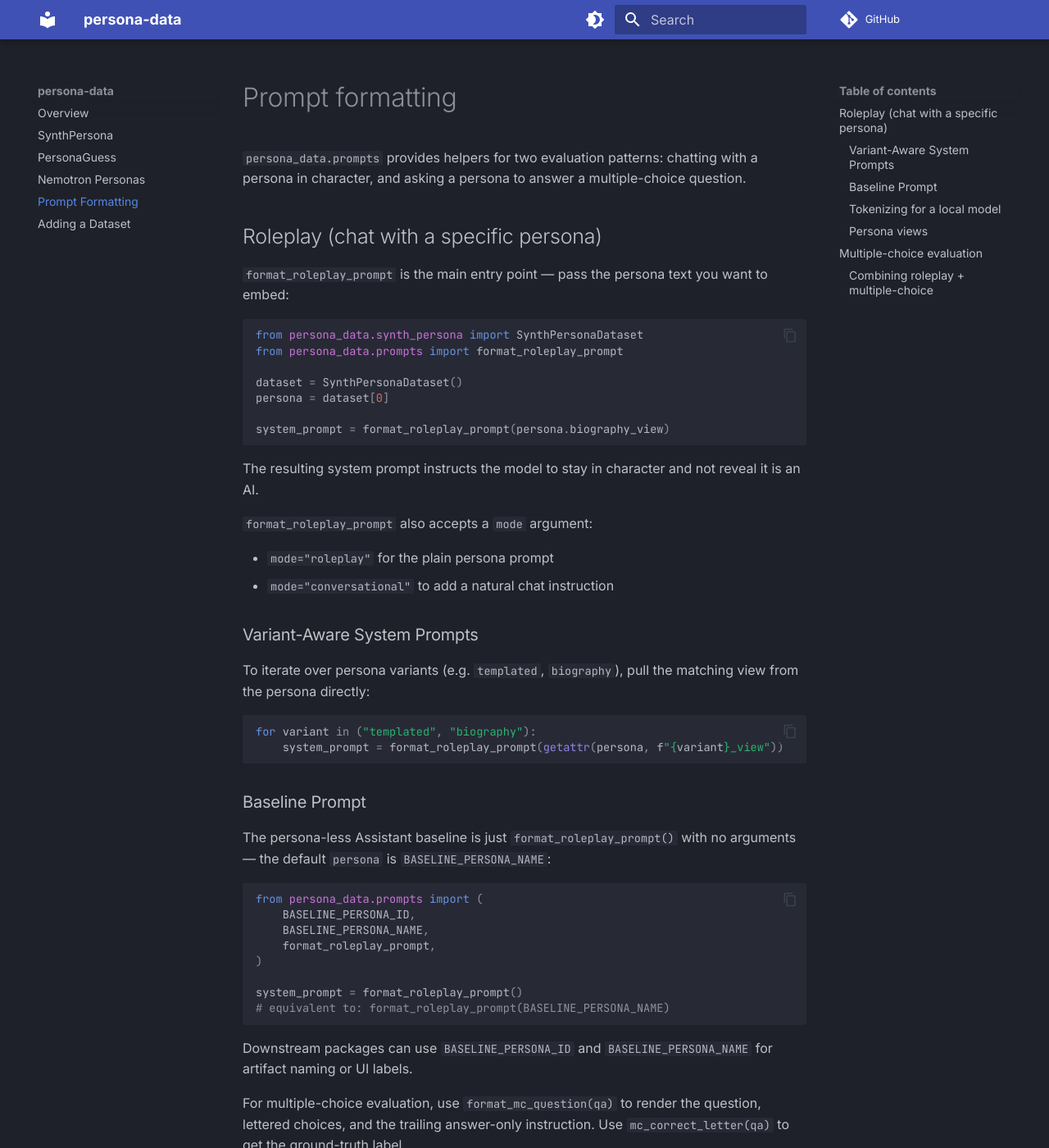
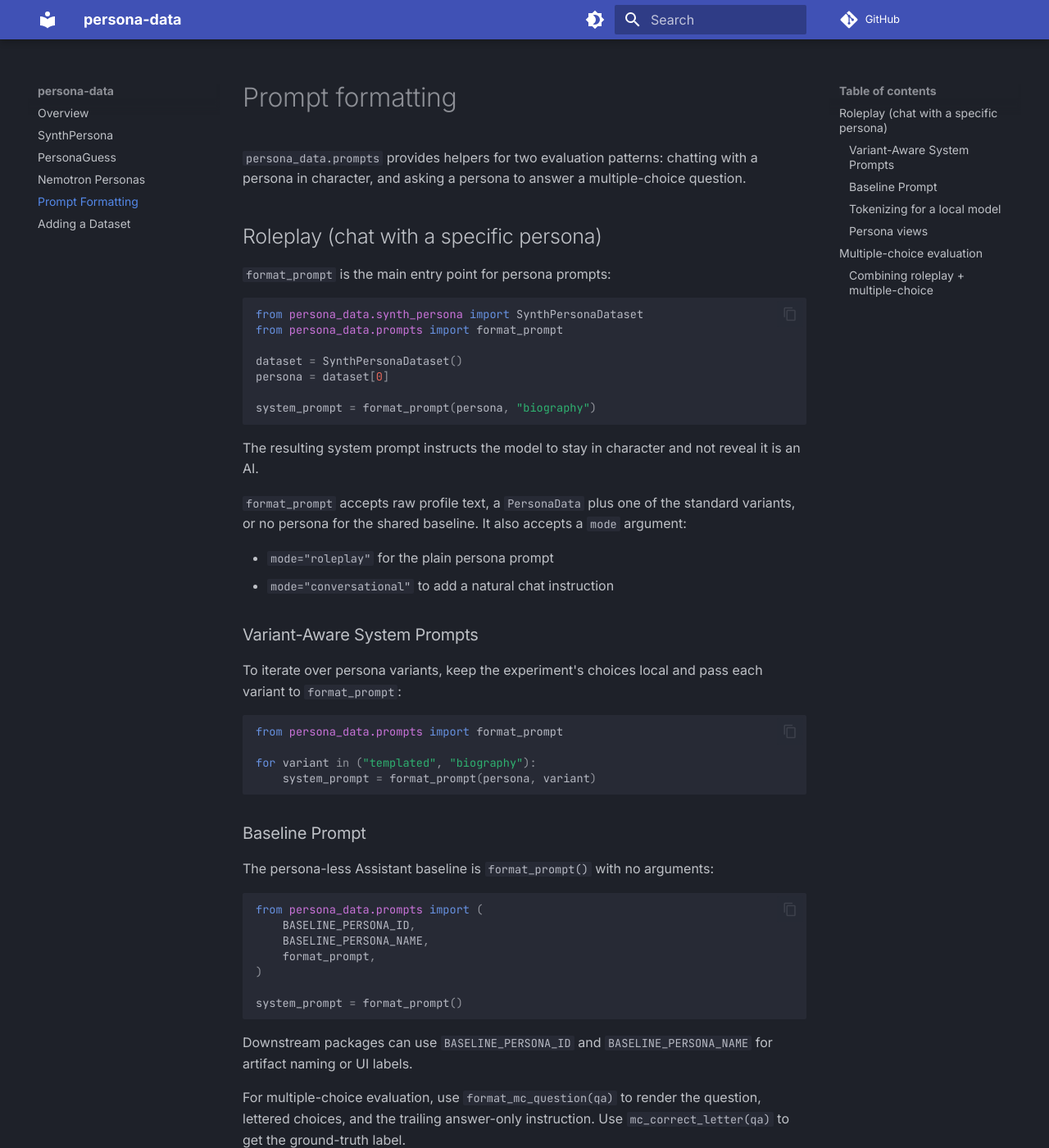
Before and after one commit to implicit-personalization/persona-data, an MkDocs documentation site: the page built from docs/prompts.md, in a window 1280 px wide and 1400 px high. Shown: the whole window at 82% size. Built offline with MkDocs 1.6.1 and Material for MkDocs 9.7.7, drawn with Linux system fonts in a browser that asks for light colours; comment, search, counter and statistics services are not loaded; some of the changed text lies outside the part shown.

Commit message:
Updaed to new format_prompt

````diff
--- a/docs/prompts.md
+++ b/docs/prompts.md
@@ -4,47 +4,48 @@
 
 ## Roleplay (chat with a specific persona)
 
-`format_roleplay_prompt` is the main entry point — pass the persona text you want to embed:
+`format_prompt` is the main entry point for persona prompts:
 
 ```python
 from persona_data.synth_persona import SynthPersonaDataset
-from persona_data.prompts import format_roleplay_prompt
+from persona_data.prompts import format_prompt
 
 dataset = SynthPersonaDataset()
 persona = dataset[0]
 
-system_prompt = format_roleplay_prompt(persona.biography_view)
+system_prompt = format_prompt(persona, "biography")
 ```
 
 The resulting system prompt instructs the model to stay in character and not reveal it is an AI.
 
-`format_roleplay_prompt` also accepts a `mode` argument:
+`format_prompt` accepts raw profile text, a `PersonaData` plus one of the standard variants, or no persona for the shared baseline. It also accepts a `mode` argument:
 
 - `mode="roleplay"` for the plain persona prompt
 - `mode="conversational"` to add a natural chat instruction
 
 ### Variant-Aware System Prompts
 
-To iterate over persona variants (e.g. `templated`, `biography`), pull the matching view from the persona directly:
+To iterate over persona variants, keep the experiment's choices local and pass each variant to `format_prompt`:
 
 ```python
+from persona_data.prompts import format_prompt
+
 for variant in ("templated", "biography"):
-    system_prompt = format_roleplay_prompt(getattr(persona, f"{variant}_view"))
+    system_prompt = format_prompt(persona, variant)
 ```
 
 ### Baseline Prompt
 
-The persona-less Assistant baseline is just `format_roleplay_prompt()` with no arguments — the default `persona` is `BASELINE_PERSONA_NAME`:
+The persona-less Assistant baseline is `format_prompt()` with no arguments:
 
 ```python
 from persona_data.prompts import (
     BASELINE_PERSONA_ID,
     BASELINE_PERSONA_NAME,
-    format_roleplay_prompt,
+    format_prompt,
 )
 
-system_prompt = format_roleplay_prompt()
-# equivalent to: format_roleplay_prompt(BASELINE_PERSONA_NAME)
+system_prompt = format_prompt()
 ```
 
 Downstream packages can use `BASELINE_PERSONA_ID` and `BASELINE_PERSONA_NAME`
@@ -123,9 +124,9 @@ Answer only with the correct choice label (A, B, C).
 To evaluate whether a model answers questions correctly when embodying a persona, combine both helpers:
 
 ```python
-from persona_data.prompts import format_messages, format_mc_question, format_roleplay_prompt, mc_correct_letter
+from persona_data.prompts import format_messages, format_mc_question, format_prompt, mc_correct_letter
 
-system_prompt    = format_roleplay_prompt(persona.biography_view)
+system_prompt    = format_prompt(persona, "biography")
 question_prompt  = format_mc_question(qa)
 correct          = mc_correct_letter(qa)
 
--- a/pyproject.toml
+++ b/pyproject.toml
@@ -1,6 +1,6 @@
 [project]
 name = "persona-data"
-version = "0.2.6"
+version = "0.2.7"
 description = "Shared dataset loading and prompt formatting for implicit-personalization projects"
 readme = "README.md"
 requires-python = ">=3.10"
````
Also changed, not shown: README.md (+5 -5 lines), 3 other files.
